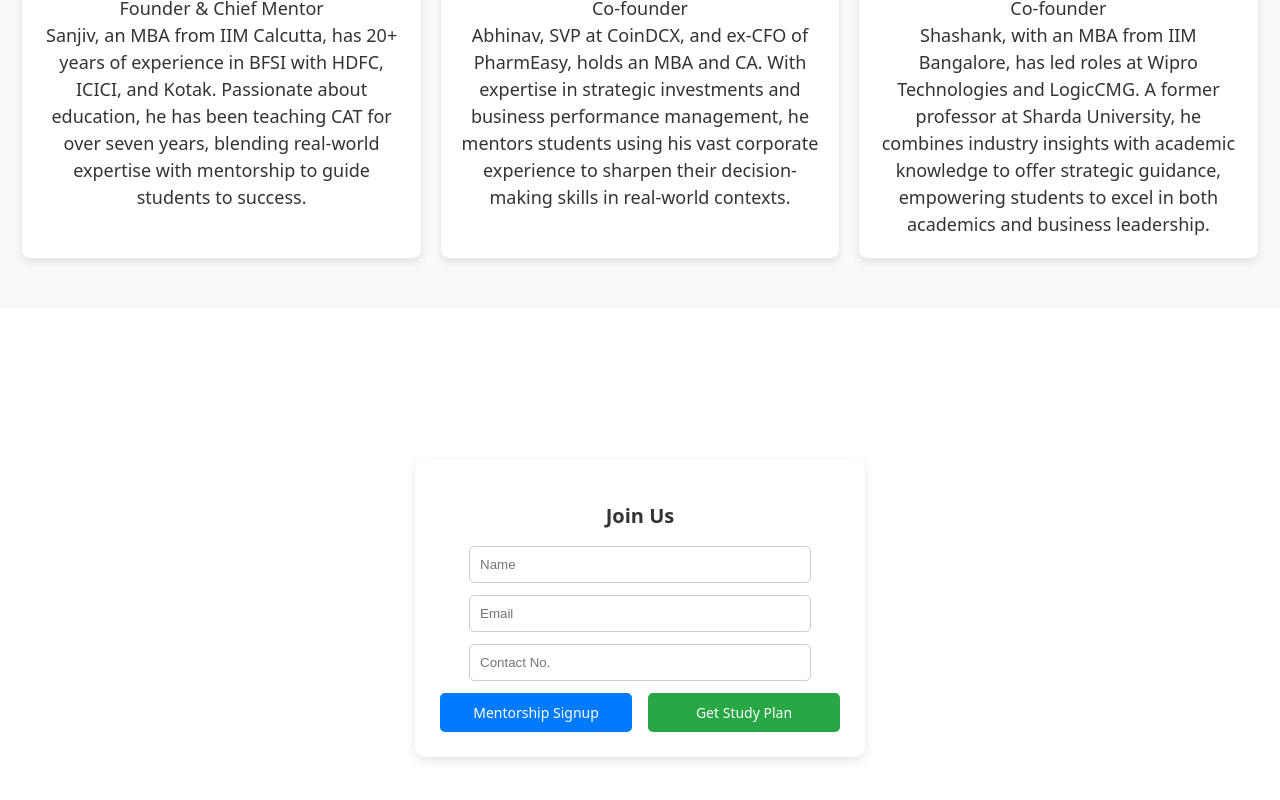
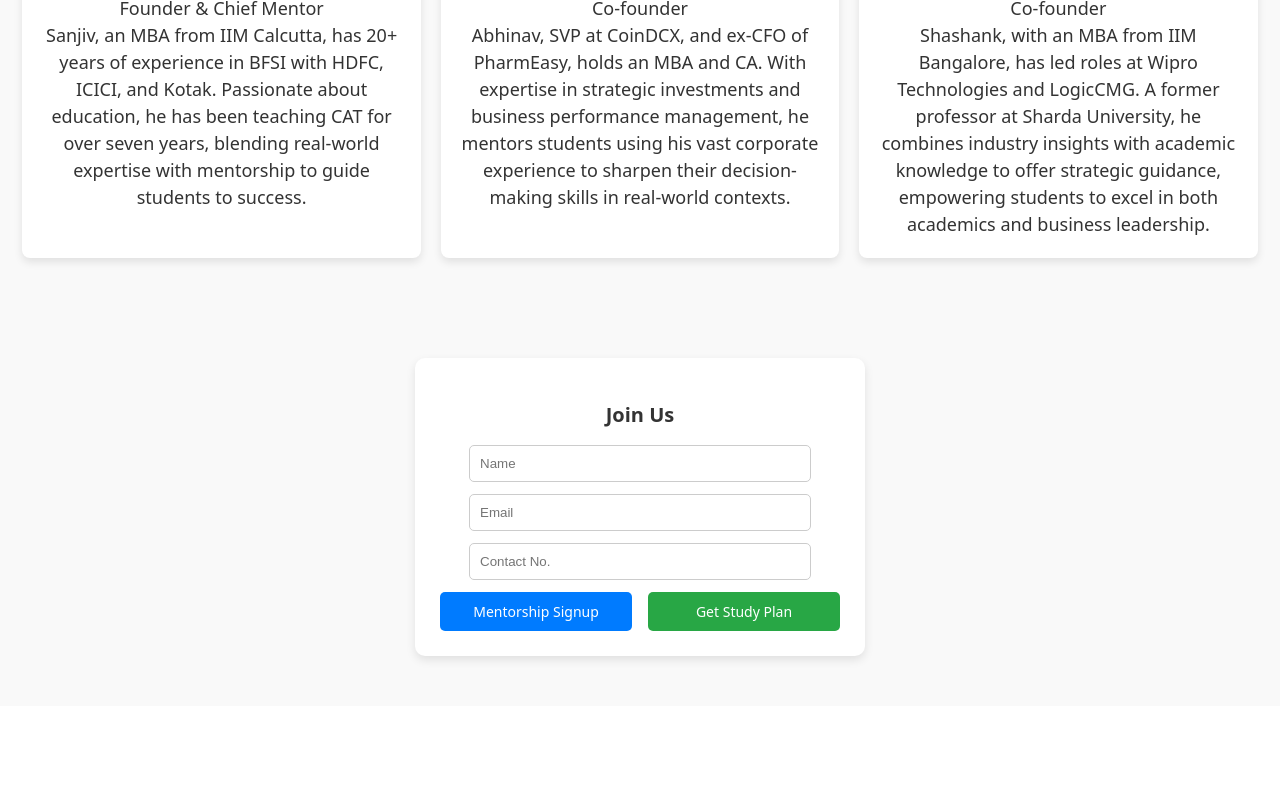
Before and after one commit to SahilKakade/IIM-Landingpage, a React (Vite) app: page / in a window 1280 px wide. Shown: the part 2047-2847 px from the top of the page. After the commit the page ends 2753 px from the top, so only its background shows below. Built offline with nearby package versions, Linux system fonts and the light colour scheme.

Commit message:
Updated some files

```diff
--- a/src/index.css
+++ b/src/index.css
@@ -352,9 +352,9 @@ p {
   display: flex;
   justify-content: center;
   align-items: center;
-  height: 70vh;
-  background: #fff;
-  padding: 20px;
+
+  background: #f9f9f9;
+  padding: 50px;
 }
 
 .form-box {
```
